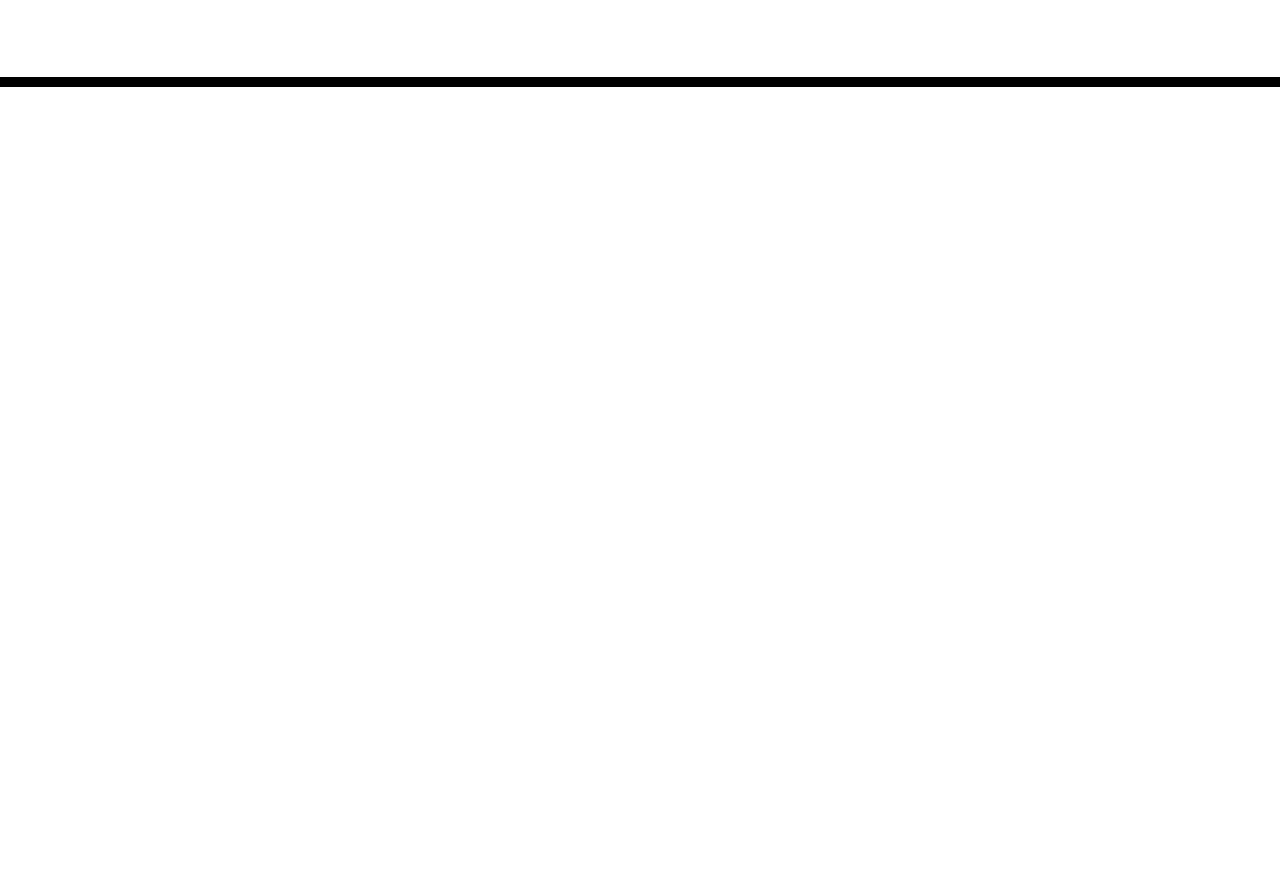
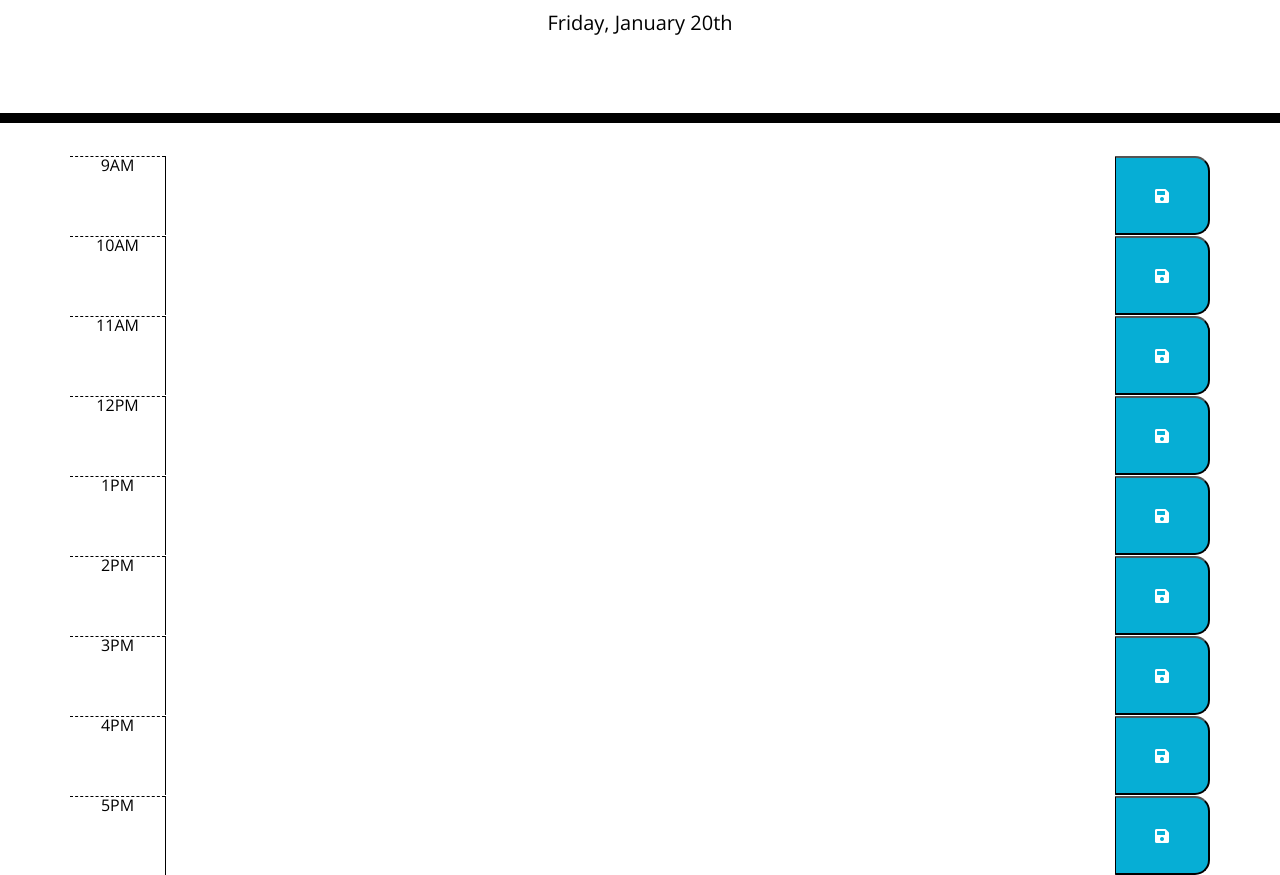
Before and after one commit to darylcata/Daily-planner-challenge, a plain HTML site: page index.html in a window 1280 px wide. Shown: the part 181-1056 px from the top of the page. Before the commit the page ends 800 px from the top, so only its background shows below. Drawn offline with nearby package versions, Linux system fonts and the light colour scheme; files that its build step writes are made by us from their sources.

Commit message:
added timeblocks in html and moment date

```diff
--- a/index.html
+++ b/index.html
@@ -1,24 +1,16 @@
 <!DOCTYPE html>
 <html lang="en-gb">
+
 <head>
   <meta charset="UTF-8" />
   <meta name="viewport" content="width=device-width, initial-scale=1.0" />
   <meta http-equiv="X-UA-Compatible" content="ie=edge" />
-    <link
-      rel="stylesheet"
-      href="https://stackpath.bootstrapcdn.com/bootstrap/4.3.1/css/bootstrap.min.css"
-    />
-    <link
-      rel="stylesheet"
-      href="https://use.fontawesome.com/releases/v5.8.1/css/all.css"
-      integrity="sha384-50oBUHEmvpQ+1lW4y57PTFmhCaXp0ML5d60M1M7uH2+nqUivzIebhndOJK28anvf"
-      crossorigin="anonymous"
-    />
-    <link
-      href="https://fonts.googleapis.com/css?family=Open+Sans&display=swap"
-      rel="stylesheet"
-    />
-    <link rel="stylesheet" href="style.css" />
+  <link rel="stylesheet" href="https://stackpath.bootstrapcdn.com/bootstrap/4.3.1/css/bootstrap.min.css" />
+  <link rel="stylesheet" href="https://use.fontawesome.com/releases/v5.8.1/css/all.css"
+    integrity="sha384-50oBUHEmvpQ+1lW4y57PTFmhCaXp0ML5d60M1M7uH2+nqUivzIebhndOJK28anvf" crossorigin="anonymous" />
+  <link href="https://fonts.googleapis.com/css?family=Open+Sans&display=swap" rel="stylesheet" />
+  <link rel="stylesheet" href="https://code.jquery.com/ui/1.12.1/themes/base/jquery-ui.css" />
+  <link rel="stylesheet" href="./starter/style.css" />
   <title>Work Day Scheduler</title>
 </head>
 
@@ -30,9 +22,56 @@
   </header>
   <div class="container">
     <!-- Timeblocks go here -->
+    <div class="row time-block">
+      <div id="time" class="col-lg-1 col-md-1 hour">9AM</div>
+      <textarea id="textarea" class="col-lg-10 col-md-10"></textarea>
+      <button class="fa fa-save col-lg-1 col-md-1 saveBtn"></button>
+    </div>
+    <div class="row time-block">
+      <div id="time" class="col-lg-1 col-md-1 hour">10AM</div>
+      <textarea id="textarea" class="col-lg-10 col-md-10"></textarea>
+      <button class="fa fa-save col-lg-1 col-md-1 saveBtn"></button>
+    </div>
+    <div class="row time-block">
+      <div id="time" class="col-lg-1 col-md-1 hour">11AM</div>
+      <textarea id="textarea" class="col-lg-10 col-md-10"></textarea>
+      <button class="fa fa-save col-lg-1 col-md-1 saveBtn"></button>
+    </div>
+    <div class="row time-block">
+      <div id="time" class="col-lg-1 col-md-1 hour">12PM</div>
+      <textarea id="textarea" class="col-lg-10 col-md-10"></textarea>
+      <button class="fa fa-save col-lg-1 col-md-1 saveBtn"></button>
+    </div>
+    <div class="row time-block">
+      <div id="time" class="col-lg-1 col-md-1 hour">1PM</div>
+      <textarea id="textarea" class="col-lg-10 col-md-10"></textarea>
+      <button class="fa fa-save col-lg-1 col-md-1 saveBtn"></button>
+    </div>
+    <div class="row time-block">
+      <div id="time" class="col-lg-1 col-md-1 hour">2PM</div>
+      <textarea id="textarea" class="col-lg-10 col-md-10"></textarea>
+      <button class="fa fa-save col-lg-1 col-md-1 saveBtn"></button>
+    </div>
+    <div class="row time-block">
+      <div id="time" class="col-lg-1 col-md-1 hour">3PM</div>
+      <textarea id="textarea" class="col-lg-10 col-md-10"></textarea>
+      <button class="fa fa-save col-lg-1 col-md-1 saveBtn"></button>
+    </div>
+    <div class="row time-block">
+      <div id="time" class="col-lg-1 col-md-1 hour">4PM</div>
+      <textarea id="textarea" class="col-lg-10 col-md-10"></textarea>
+      <button class="fa fa-save col-lg-1 col-md-1 saveBtn"></button>
+    </div>
+    <div class="row time-block">
+      <div id="time" class="col-lg-1 col-md-1 hour">5PM</div>
+      <textarea id="textarea" class="col-lg-10 col-md-10"></textarea>
+      <button class="fa fa-save col-lg-1 col-md-1 saveBtn"></button>
+    </div>
   </div>
 
   <script src="https://cdnjs.cloudflare.com/ajax/libs/jquery/3.2.1/jquery.min.js"></script>
   <script src="https://cdnjs.cloudflare.com/ajax/libs/moment.js/2.24.0/moment.min.js"></script>
+  <script src="./starter/index.js"></script>
 </body>
+
 </html>
--- /dev/null
+++ b/starter/index.js
@@ -0,0 +1,4 @@
+// to show the current date
+var todaysDate = moment("9AM","hA");
+var todaysTime = todaysDate.format("hA");
+$("#currentDay").text(todaysDate.format("dddd, MMMM Do"));
```
Lines whose indentation alone changed are shown as unchanged.
